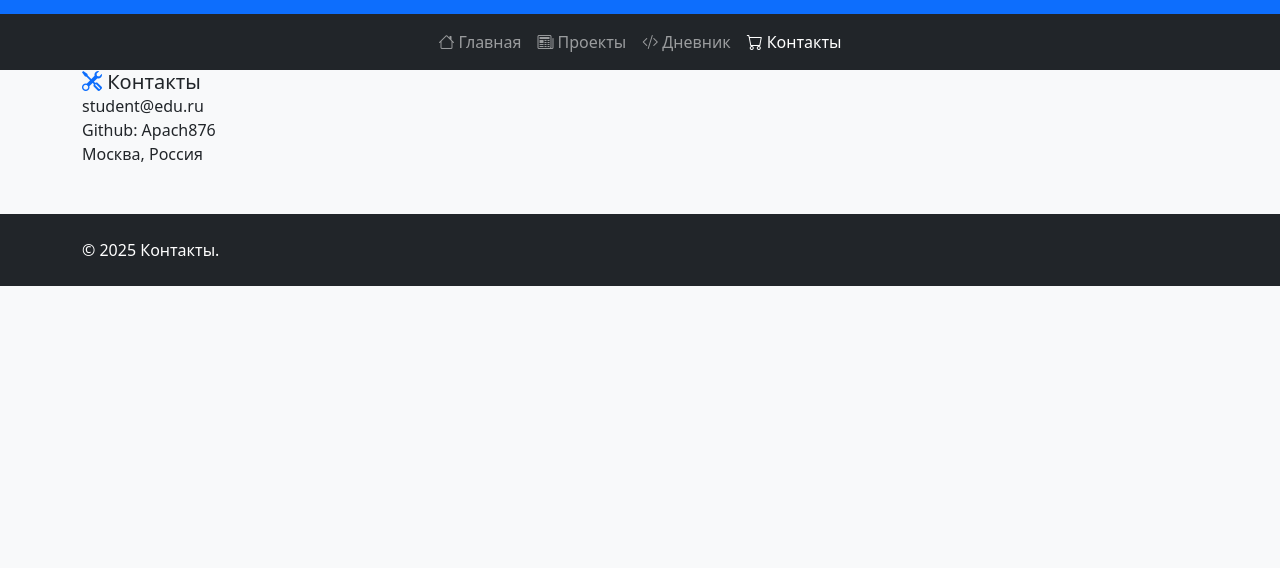
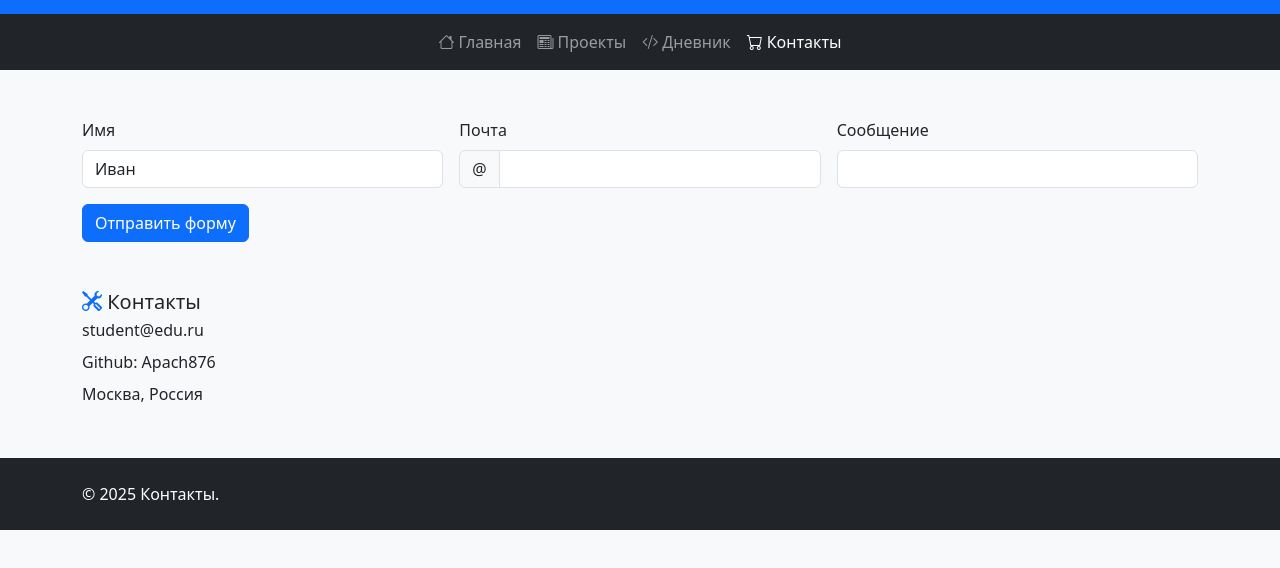
Before and after one commit to Apach876/kr2, a plain HTML site: page pages/contacts.html in a window 1280 px wide. Shown: the part 208-776 px from the top of the page. Drawn offline with nearby package versions, Linux system fonts and the light colour scheme.

Commit message:
кр2 почти готова не хватает валидации формы

```diff
--- a/pages/contacts.html
+++ b/pages/contacts.html
@@ -47,8 +47,35 @@
         </div>
     </div>
 </nav>
-<main class="container">
-    <div class="card-body">
+
+<main class="container mb-5 mt-5">
+    <form class="row g-3 needs-validation" novalidate>
+        <div class="col-md-4">
+            <label for="validationCustom01" class="form-label">Имя</label>
+            <input type="text" class="form-control" id="validationCustom01" value="Иван" required>
+            <div class="valid-feedback">
+                Все хорошо!
+            </div>
+        </div>
+        <div class="col-md-4">
+            <label for="validationEmail" class="form-label">Почта</label>
+            <div class="input-group has-validation">
+                <span class="input-group-text" id="inputGroupPrepend">@</span>
+                <input type="text" class="form-control" id="validationEmail" aria-describedby="inputGroupPrepend" required>
+                <div class="invalid-feedback">
+                    Пожалуйста, введите корректную почту.
+                </div>
+            </div>
+        </div>
+        <div class="col-md-4">
+            <label  class="form-label">Сообщение</label>
+            <input type="text" class="form-control" aria-describedby="inputGroupPrepend" required>
+        </div>
+        <div class="col-12">
+            <button class="btn btn-primary" type="submit">Отправить форму</button>
+        </div>
+    </form>
+    <div class="card-body mt-5">
         <div class="row">
             <section>
                 <div class="card-header bg-light">
@@ -57,13 +84,13 @@
                         Контакты
                     </h3>
                 </div>
-                <div class="d-flex align-items-center gap-2">
+                <div class="d-flex align-items-center gap-2 pb-1 pt-1">
                     <p class="mb-0">student@edu.ru</p>
                 </div>
-                <div class="d-flex align-items-center gap-2">
+                <div class="d-flex align-items-center gap-2 pb-1 pt-1">
                     <p class="mb-0">Github: Apach876</p>
                 </div>
-                <div class="d-flex align-items-center gap-2">
+                <div class="d-flex align-items-center gap-2 pb-1 pt-1">
                     <p class="mb-0">Москва, Россия</p>
                 </div>
             </section>
```
Also changed, not shown: index.html (+3 -1 lines), 1 other file.
